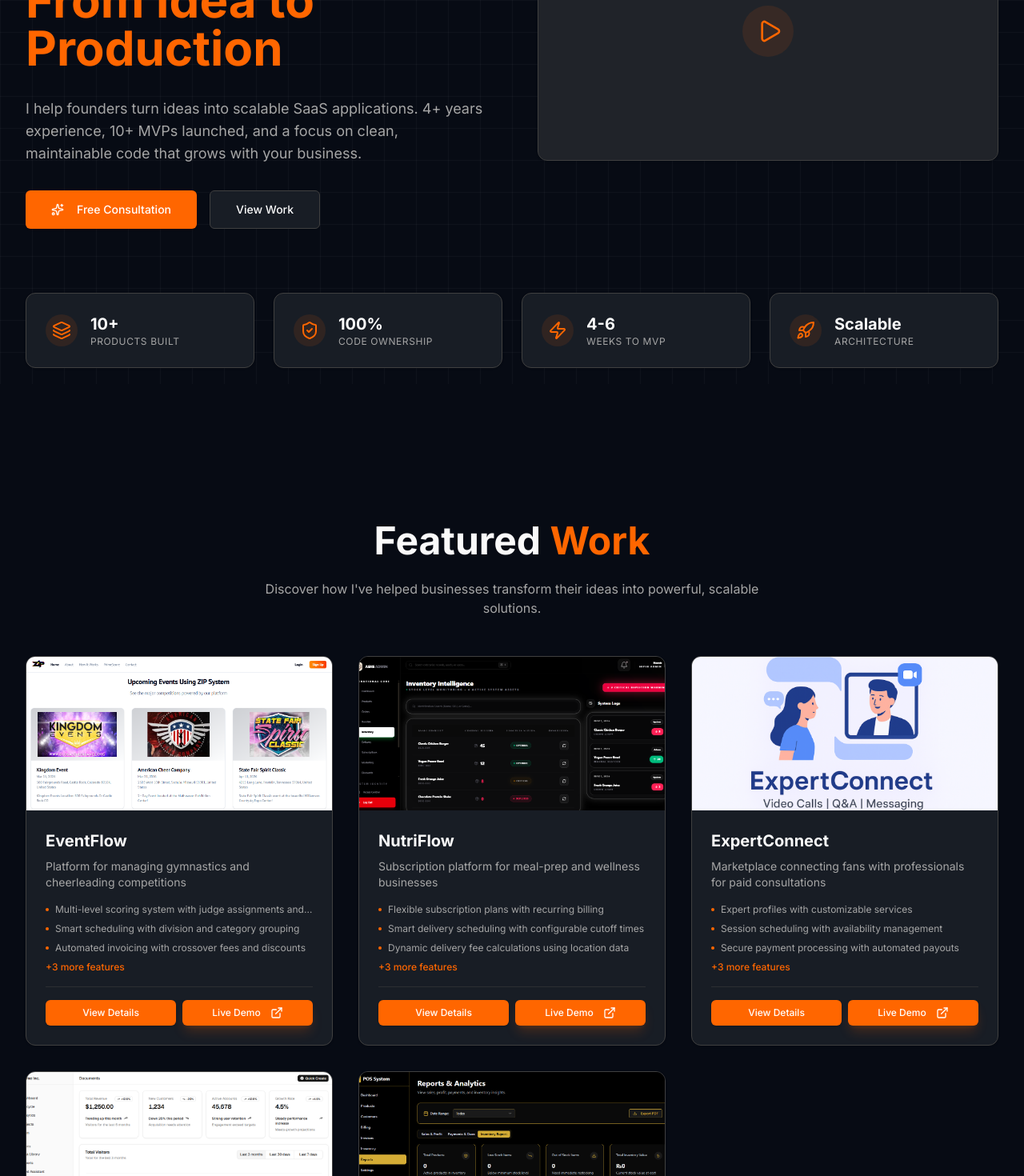
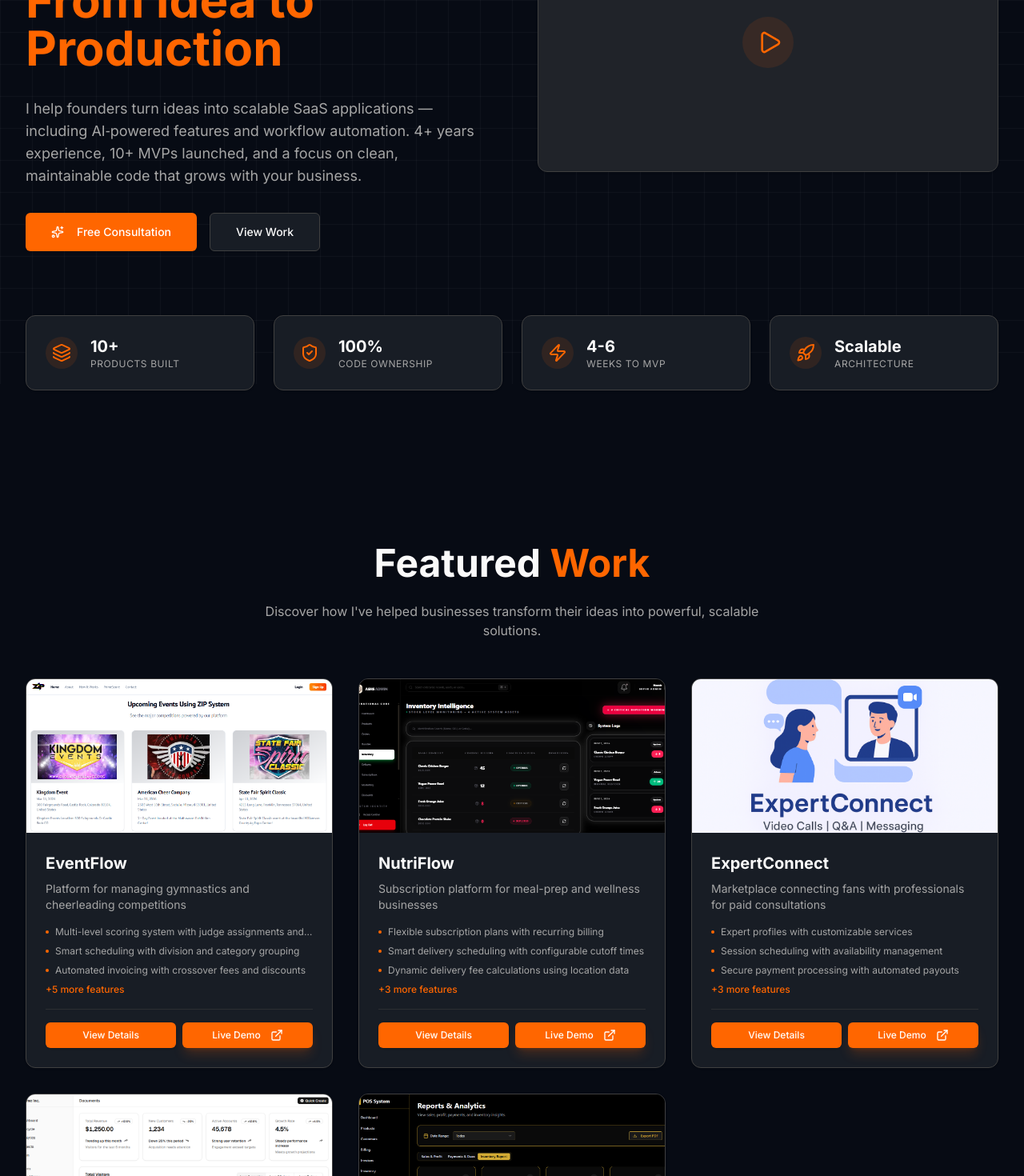
Before and after one commit to Haseebsheikh786/dev-haseeb, a Next.js app: page / in a window 1280 px wide. Shown: the part 320-1790 px from the top of the page at 80% size. Built offline with nearby package versions, Linux system fonts and the light colour scheme.

Commit message:
AI‑powered features and workflow automation

```diff
--- a/src/components/faq.jsx
+++ b/src/components/faq.jsx
@@ -41,6 +41,10 @@ const faqs = [
         question: "What technologies do you use?",
         answer:
             "I specialize in React, Next.js, Node.js, and PostgreSQL. This stack gives you scalability, performance, and a large talent pool for future hiring.",
+    },
+    {
+        question: "Can you integrate AI or automate workflows in my product?",
+        answer: "Yes. I integrate AI features and automate repetitive workflows where they add value — from intelligent data processing to background job automation. I can build these into any package.",
     },
     {
         question: "Do you help with deployment?",
--- a/src/components/hero.jsx
+++ b/src/components/hero.jsx
@@ -33,8 +33,7 @@ export default function Hero() {
           >
             <motion.div variants={fadeUp}>
               <Badge className="mb-6 py-2 rounded-[20px]" variant="outline">
-                🚀
-                Full-Stack Developer for Startups
+                🚀 Full-Stack Developer for Startups
               </Badge>
             </motion.div>
 
@@ -54,22 +53,18 @@ export default function Hero() {
             <motion.p
               variants={fadeUp}
               className="text-muted-foreground text-lg mb-8 max-w-xl"
-            > I help founders turn ideas into scalable SaaS applications.
-              4+ years experience, 10+ MVPs launched, and a focus on clean,
-              maintainable code that grows with your business.
-
+            >I help founders turn ideas into scalable SaaS applications — including AI‑powered features and workflow automation.
+              4+ years experience, 10+ MVPs launched, and a focus on clean, maintainable code that grows with your business.
             </motion.p>
 
+            {/* rest unchanged */}
             <motion.div
               variants={fadeUp}
               className="flex flex-col sm:flex-row gap-4"
             >
               <motion.div whileHover={{ scale: 1.05 }} whileTap={{ scale: 0.95 }}>
                 <Link href="#contact">
-                  <Button
-                    size="lg"
-                    className="sm:w-auto w-full"
-                  >
+                  <Button size="lg" className="sm:w-auto w-full">
                     <Sparkles className="mr-2 h-4 w-4" />
                     Free Consultation
                   </Button>
--- a/src/components/services.jsx
+++ b/src/components/services.jsx
@@ -57,6 +57,7 @@ const services = [
             "API development",
             "Authentication system",
             "User dashboard",
+            "AI integration & workflow automation",
             "Database updates"
         ],
         outcome: "One specific feature, done right, delivered fast",
```
Also changed, not shown: src/lib/projects.js.
